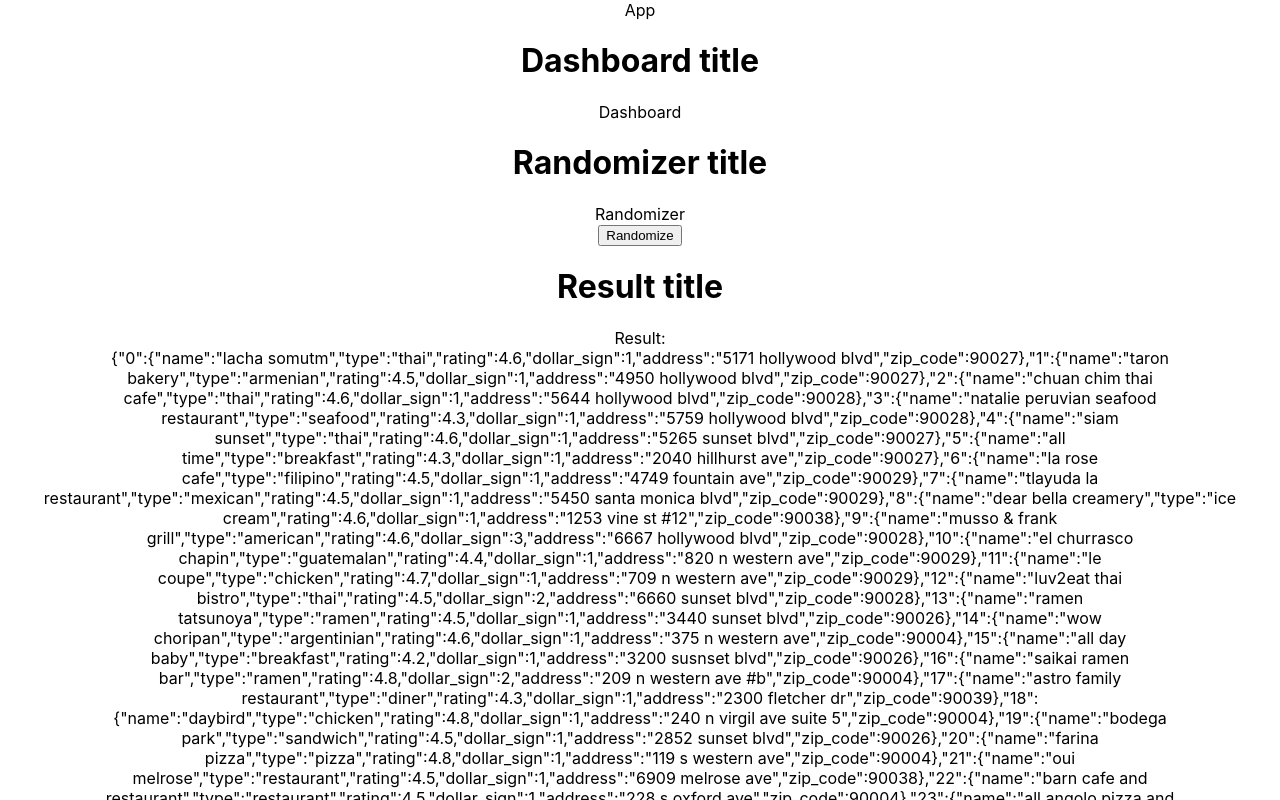
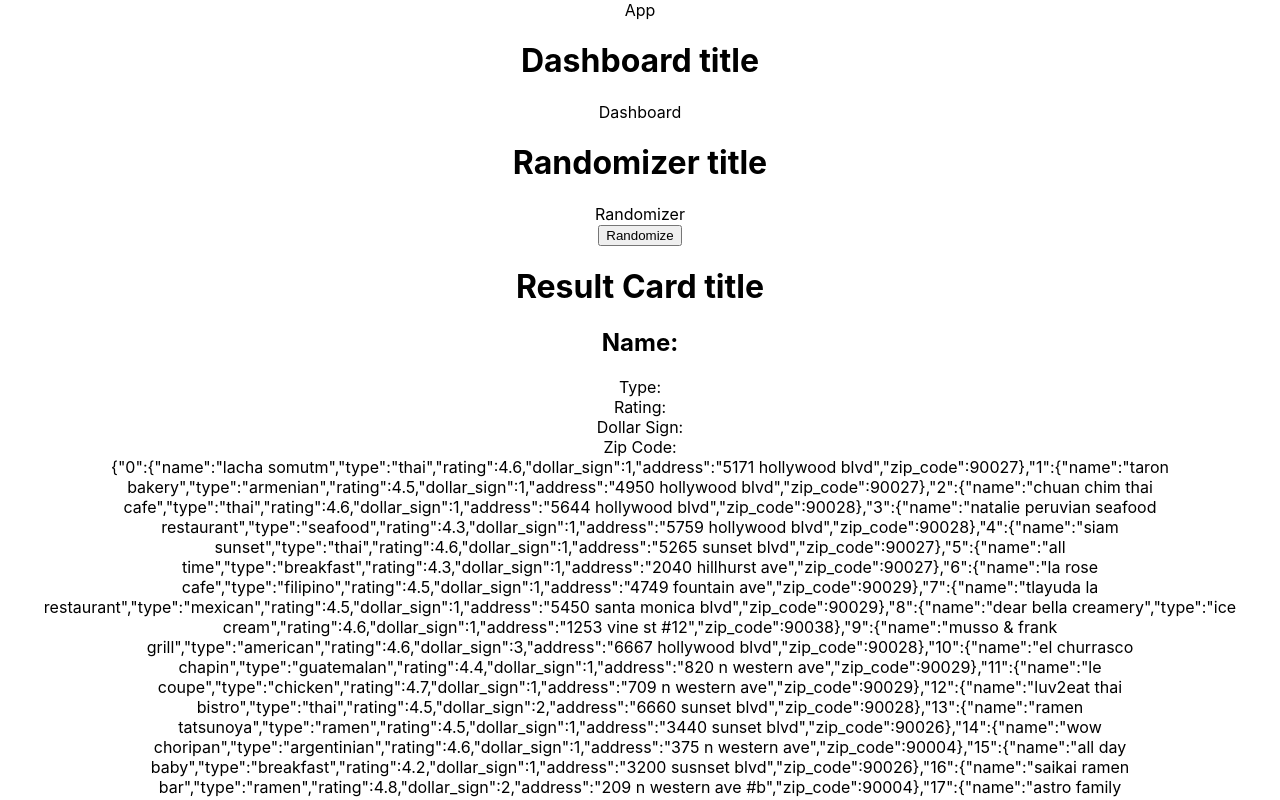
Before and after one commit to ArthurKimGl19/eateryGenerator, a React (Create React App) app: page / in a window 1280 px wide. Shown: the top 800 px of the page. Built offline with nearby package versions, Linux system fonts and the light colour scheme.

Commit message:
Fix randomizer function and render randomizer result in result component

```diff
--- a/src/components/Dashboard.js
+++ b/src/components/Dashboard.js
@@ -5,7 +5,13 @@ import data from '../data/data-eatery.json'
 export default function Dashboard() {
     const [initialData, setInitialData] = React.useState(() => data);
     const [eateries, setEateries] = React.useState({});
-    const [randomEatery, setRandomEatery] = React.useState(null);
+    const [randomEatery, setRandomEatery] = React.useState({
+        name: null,
+        type: null,
+        rating: null,
+        dollar_sign: null,
+        zip_code: null
+    });
 
     React.useEffect(() => {
         cleanUpData(initialData);
@@ -22,17 +28,19 @@ export default function Dashboard() {
         min = Math.ceil(min);
         max = Math.floor(max);
         const randomNumber = Math.floor(Math.random() * (max - min) + min);
-        setRandomEatery(JSON.stringify(eateries[randomNumber]));
+        setRandomEatery(eateries[randomNumber]);
     }
 
-    console.log("eateries", eateries)
     const eateryCount = Object.keys(eateries).length;
+    const { name, type, rating, dollar_sign, address, zip_code } = randomEatery;
+    console.log('random', randomEatery);
+    console.log('name, type, rating, dollar_sign, address, zip_code', name, type, rating, dollar_sign, address, zip_code)
     return (
         <div>
             <h1>Dashboard title</h1>
             <div>Dashboard</div>
             <Randomizer randomizeEatery={() => eateryRandomizer(0, eateryCount)}/>
-            <Result randomEatery={randomEatery}/>
+            <Result name={name} type={type} rating={rating} dollar_sign={dollar_sign} address={address} zip_code={zip_code}/>
             {JSON.stringify(eateries, 2, null)}
         </div>
     );
--- a/src/components/Result.js
+++ b/src/components/Result.js
@@ -1,10 +1,15 @@
 import React from 'react';
 
-export default function Result({ randomEatery}) {
+export default function Result({ name, type, rating, dollar_sign, zip_code }) {
     return (
         <div>
-            <h1>Result title</h1>
-            <div>Result: {randomEatery}</div>
+            <h1>Result Card title</h1>
+            <h2>Name: {name}</h2>
+            <div>Type: {type}</div>
+            <div>Rating: {rating}</div>
+            <div>Dollar Sign: {dollar_sign}</div>
+            <div>Zip Code: {zip_code}</div>
+            {/*<div>random eatery: {randomEatery}</div>*/}
         </div>
     );
 }
```
